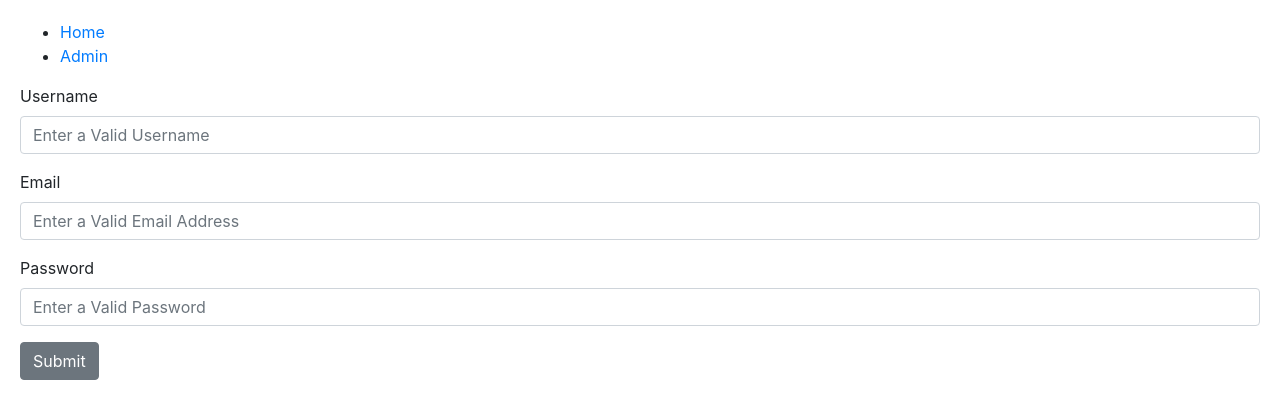
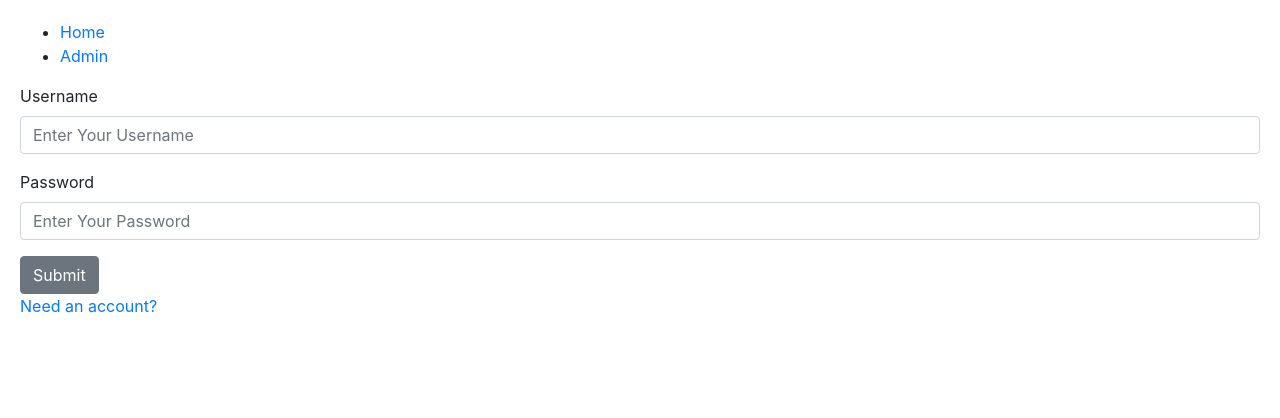
Before and after one commit to Build-Gigapet/Front-end, a React (Create React App) app in the folder gigapet/: page /login in a window 1280 px wide. Shown: the top 418 px of the page. Built offline with nearby package versions, Linux system fonts and the light colour scheme.

Commit message:
Hooking into API, however getting a 400 response on any login attempt

```diff
--- a/gigapet/src/pages/Login.js
+++ b/gigapet/src/pages/Login.js
@@ -2,15 +2,7 @@ import React, { useState } from "react";
 import { Link, Redirect } from "react-router-dom";
 import Axios from "axios";
 import { useAuth } from "../context/auth";
-import {
-  Form,
-  FormGroup,
-  Label,
-  Input,
-  FormFeedback,
-  FormText,
-  Button,
-} from "reactstrap";
+import { Form, FormGroup, Label, Input, Button } from "reactstrap";
 
 function Login() {
   const [isLoggedIn, setLoggedIn] = useState(false);
@@ -21,45 +13,59 @@ function Login() {
 
   function postLogin() {
     Axios.post("https://build-gigapet.herokuapp.com/api/auth/login/", {
-      name,
+      userName,
       password,
     }).then(result => {
       if (result.status === 200) {
-        setAuthTokens(result.data);
+        setAuthTokens(result.token);
+        setLoggedIn(true);
+      } else {
+        setIsError(true);
       }
     });
   }
+
+  if (isLoggedIn) {
+    return <Redirect to="/" />;
+  }
+
   return (
+    <div>
       <Form>
         <FormGroup>
-        <Label for="name">Username</Label>
+          <Label for="userName">Username</Label>
           <Input
             type="text"
+            value={userName}
+            onChange={e => {
+              setUserName(e.target.value);
+            }}
             name="name"
-          id="name"
-          placeholder="Enter a Valid Username"
+            id="userName"
+            placeholder="Enter Your Username"
           />
         </FormGroup>
-      <FormGroup>
-        <Label for="email">Email</Label>
-        <Input
-          type="email"
-          name="email"
-          id="email"
-          placeholder="Enter a Valid Email Address"
-        />
-      </FormGroup>
+
         <FormGroup>
           <Label for="password">Password</Label>
           <Input
             type="password"
+            value={password}
+            onChange={e => {
+              setPassword(e.target.value);
+            }}
             name="password"
             id="password"
-          placeholder="Enter a Valid Password"
+            placeholder="Enter Your Password"
           />
         </FormGroup>
-      <Button>Submit</Button>
+        <Button onClick={postLogin}>Submit</Button>
       </Form>
+
+      <Link to="/signup">Need an account?</Link>
+
+      {isError && "The username or password provided were incorrect!"}
+    </div>
   );
 }
 
--- a/gigapet/src/pages/Signup.js
+++ b/gigapet/src/pages/Signup.js
@@ -5,6 +5,15 @@ import { Button, Form, FormGroup, Label, Input, FormText } from "reactstrap";
 function Signup() {
   return (
     <Form>
+      <FormGroup>
+        <Label for="userName">Username</Label>
+        <Input
+          type="text"
+          name="name"
+          id="userName"
+          placeholder="Enter a Valid Username"
+        />
+      </FormGroup>
       <FormGroup>
         <Label for="userEmail">Email</Label>
         <Input
```
Lines whose indentation alone changed are shown as unchanged.
